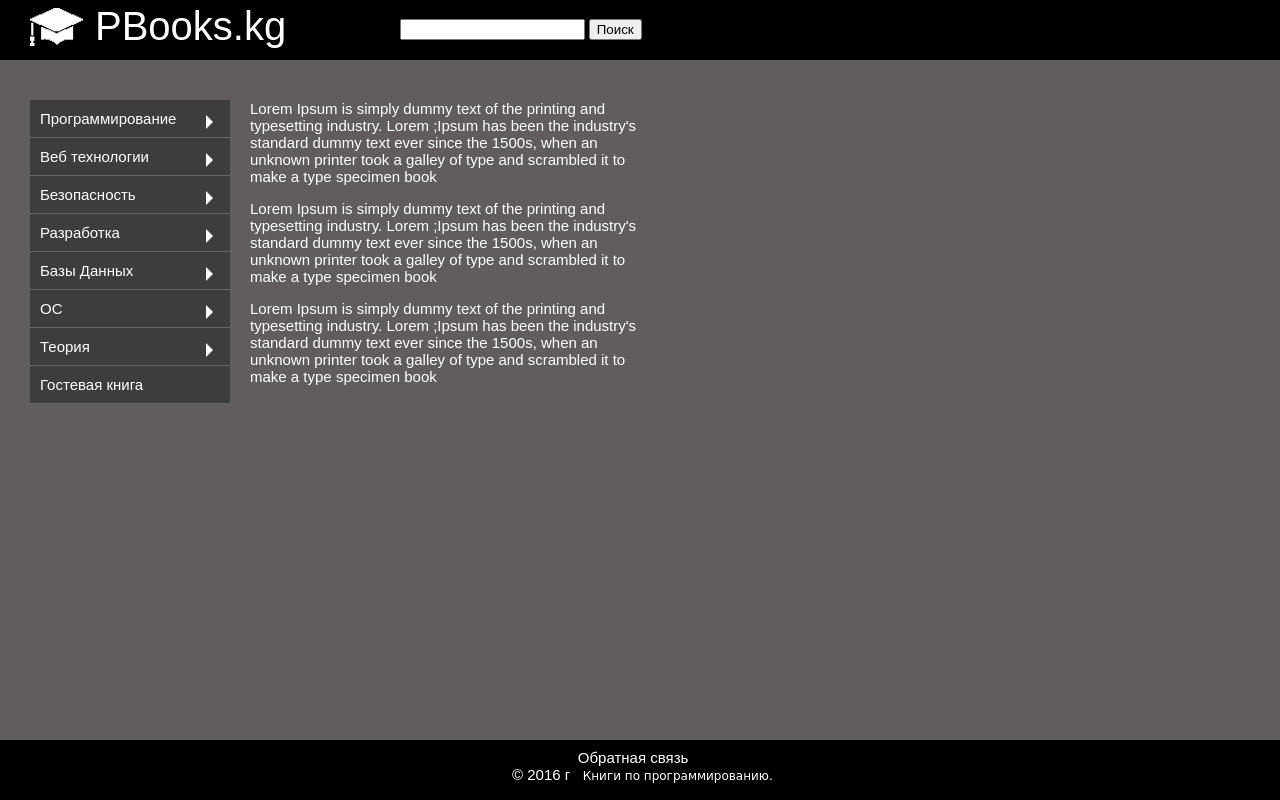
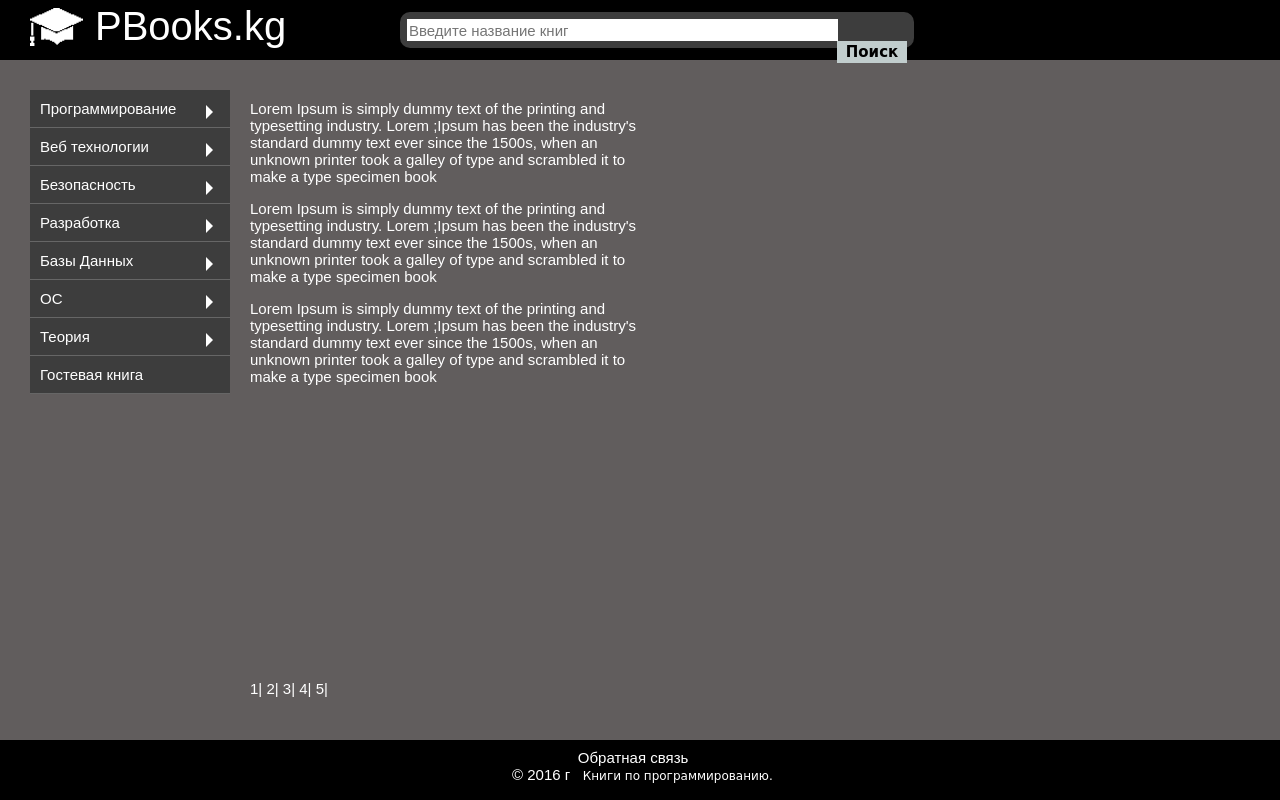
Before and after one commit to coduniverciti/diplom, a PHP site: page / in a window 1280 px wide. Run offline with PHP 8.4, Linux system fonts and the light colour scheme.

Commit message:
Добавил стили форму поиск , задал стили форму поиска

```diff
--- a/index.html
+++ b/index.html
@@ -14,15 +14,17 @@
                 <a href="#"><img src="logo/logo.png"></a>
                   <p><a href="#">PBooks.kg</a></p>
               </div>
-              <!----------------------------------------->
+              <!----------------------------------------------->
+
               <!--форма поиск-->
               <div class="search">
-                  <form method="get" action="#">
-                    <input type="text">
+                  <form method="get" action="#" class="forma-poiska">
+                    <input type="text" placeholder="Введите название книг"required>
                     <button type="submit">Поиск</button>
                   </form>
                 </div>
               <!--------------------------------------->
+
           </div>
               <!-- left menu ---------------------------------->
               <div class="main">
@@ -94,11 +96,18 @@
               </div>
               <!---------------------------------------------->
           <!--Контент-->
-          <div class="content">
-                  <p>Lorem Ipsum is simply dummy text of the printing and typesetting industry. Lorem ;Ipsum has been the industry's standard dummy text ever since the 1500s, when an unknown printer took a galley of type and scrambled it to make a type specimen book  </p>
-                  <p>Lorem Ipsum is simply dummy text of the printing and typesetting industry. Lorem ;Ipsum has been the industry's standard dummy text ever since the 1500s, when an unknown printer took a galley of type and scrambled it to make a type specimen book  </p>
-                  <p>Lorem Ipsum is simply dummy text of the printing and typesetting industry. Lorem ;Ipsum has been the industry's standard dummy text ever since the 1500s, when an unknown printer took a galley of type and scrambled it to make a type specimen book  </p>
-              </div>
+	          <div class="content">
+	                  <p>Lorem Ipsum is simply dummy text of the printing and typesetting industry. Lorem ;Ipsum has been the industry's standard dummy text ever since the 1500s, when an unknown printer took a galley of type and scrambled it to make a type specimen book  </p>
+	                  <p>Lorem Ipsum is simply dummy text of the printing and typesetting industry. Lorem ;Ipsum has been the industry's standard dummy text ever since the 1500s, when an unknown printer took a galley of type and scrambled it to make a type specimen book  </p>
+	                  <p>Lorem Ipsum is simply dummy text of the printing and typesetting industry. Lorem ;Ipsum has been the industry's standard dummy text ever since the 1500s, when an unknown printer took a galley of type and scrambled it to make a type specimen book  </p>
+	          </div>
+	          <div class="p-navigasia">
+	          		<a href="">1</a>|
+	          		<a href="">2</a>|
+	          		<a href="">3</a>|
+	          		<a href="">4</a>|
+	          		<a href="">5</a>|
+	          </div>
           <!----------------------------------------------------------->
           <!--Footer-->
           <div class="footer">
--- a/style.css
+++ b/style.css
@@ -20,7 +20,7 @@ ul{
     position: absolute;
     width: 200px;
     margin-left: 30px;
-    margin-top: 40px;
+    margin-top: 30px;
 }
 .menu a{
     background: #3d3d3d;
@@ -73,14 +73,6 @@ ul{
 }
 /* ----------------------------------------------------------------- */
 /* ------------------------------------------------------------------*/
-/*стили для прямую линю*/
-.line{
-    background: #8B8682;
-    height: 30px;
-    width: 100%;
-    margin-top:80px;
-}
-/*--------------------*/
 /*оснавная часть*/
 .roditel{
     min-height: 100%;
@@ -147,7 +139,38 @@ ul{
 .search{
     position: absolute;
     left: 400px;
-    top: 19px;
+    top: 12px;
+}
+.forma-poiska{
+    width: 500px;
+    margin: 0;
+    padding: 7px;
+    border-radius: 10px;
+    background: #3d3d3d;
+}
+.forma-poiska input{
+    width: 427px;
+    height: 20px;
+    font-size: 15px;
+    font-family: arial;
+    border: 0;
+    background: white;
+}
+.forma-poiska input:focus{
+    outline: 0;
+}
+.forma-poiska button{
+    padding: 0;
+    border: 0;
+    float: right;
+    cursor: pointer;
+    width: 70px;
+    height: 22px;
+    font-weight: bold;
+    font-size: 15px;
+    font-family: cursive;
+    line-height: 12px;
+    background: #C1CDCD;
 }
 .footer{
     height: 60px;
@@ -172,3 +195,17 @@ ul{
     padding-left: 20px;
 }
 /*-----------------------------*/
+/*построчный навигация*/
+.p-navigasia{
+    position: absolute;
+    left: 250px;
+    bottom: 100px;
+    width:300px;
+    height: 20px;
+}
+.p-navigasia a:hover{
+    color: yellow;
+}
+/*построчный навигация*/
+/*другой файл Обратная связь*/
+/*другой файл Обратная связь*/
```
